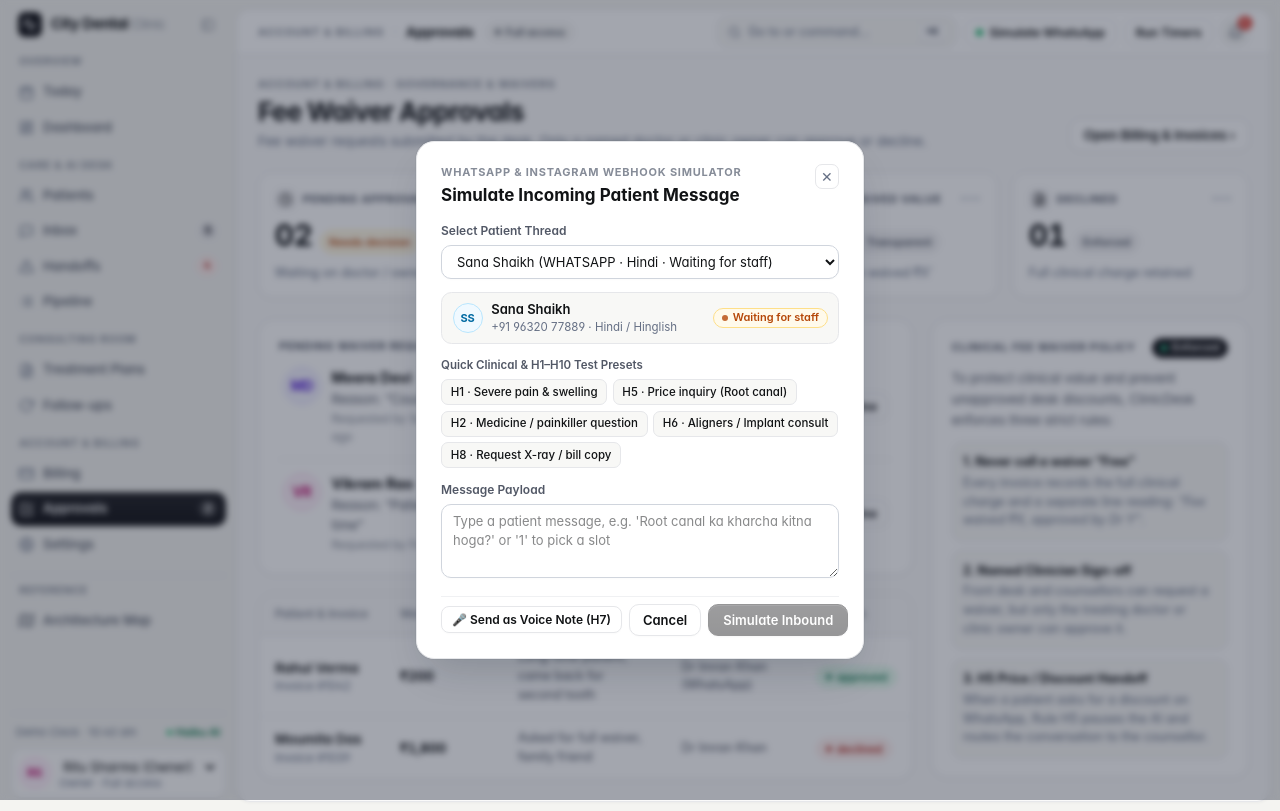
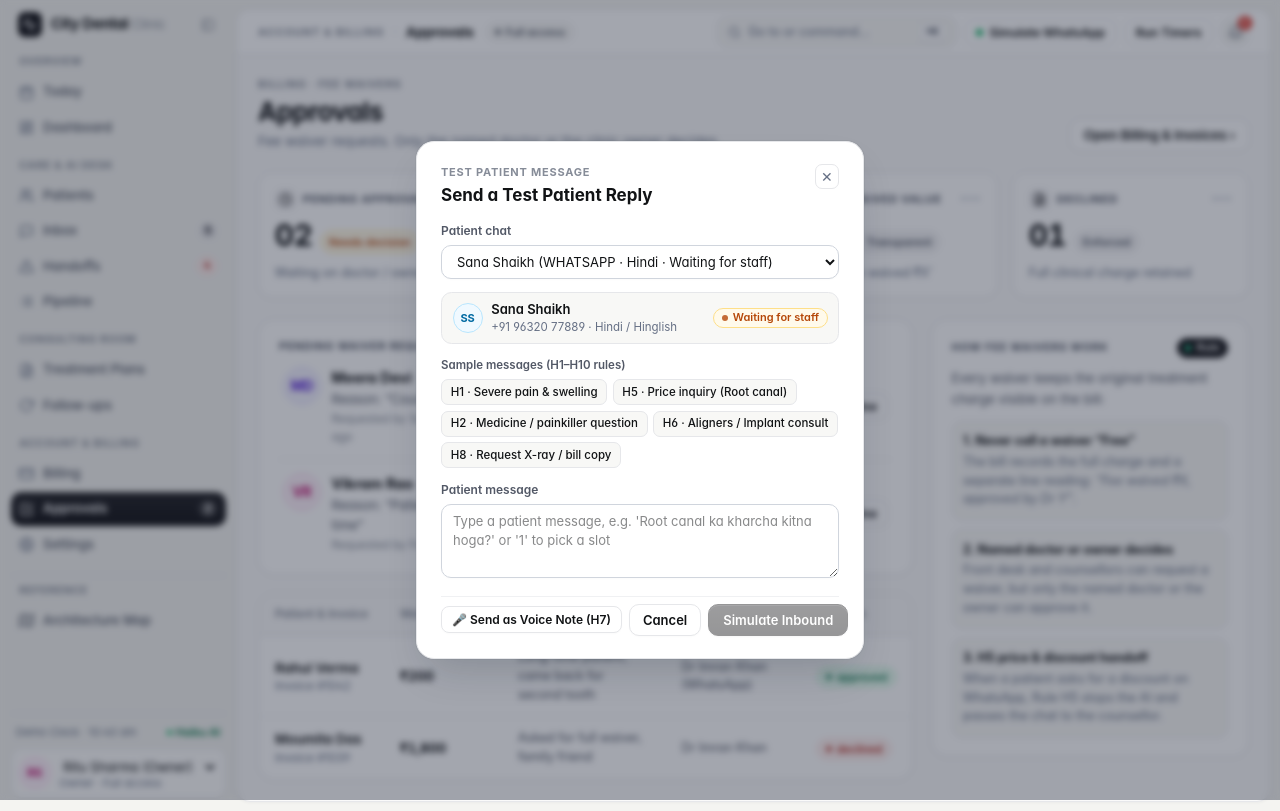
Before and after one commit to aloodamz/clinic-desk, a Next.js app: page /approvals in a window 1280 px wide. Both pictures are taken after a click on the button "Simulate WhatsApp". Built offline with nearby package versions, Linux system fonts and the light colour scheme.

Commit message:
code optimisation

```diff
--- a/src/app/approvals/page.tsx
+++ b/src/app/approvals/page.tsx
@@ -23,14 +23,13 @@ export default function ApprovalsPage() {
       <div className="flex flex-col sm:flex-row sm:items-end justify-between gap-4">
         <div>
           <div className="text-[11px] font-bold uppercase tracking-[0.08em] text-[#868C98] mb-1">
-            ACCOUNT &amp; BILLING · GOVERNANCE &amp; WAIVERS
+            BILLING · FEE WAIVERS
           </div>
           <h1 className="text-[26px] leading-tight font-bold tracking-tight text-[#111315]">
-            Fee Waiver Approvals
+            Approvals
           </h1>
           <p className="text-[13.5px] text-[#667085] mt-0.5">
-            Fee waiver requests submitted by the desk. Only a named doctor or clinic owner can
-            approve or decline.
+            Fee waiver requests. Only the named doctor or the clinic owner decides.
           </p>
         </div>
 
@@ -221,38 +220,37 @@ export default function ApprovalsPage() {
           </div>
         </div>
 
-        {/* Right 4 Columns: Governance Policy Card */}
+        {/* Right 4 Columns: Fee Waiver Rules */}
         <div className="lg:col-span-4 card flex flex-col gap-3">
           <div className="flex items-center justify-between">
             <span className="text-[11px] font-bold uppercase tracking-[0.07em] text-[#525866]">
-              CLINICAL FEE WAIVER POLICY
+              HOW FEE WAIVERS WORK
             </span>
-            <span className="chip sm core">Enforced</span>
+            <span className="chip sm core">Rule</span>
           </div>
           <p className="text-[13px] text-[#525866] leading-relaxed">
-            To protect clinical value and prevent unapproved desk discounts, ClinicDesk enforces
-            three strict rules:
+            Every waiver keeps the original treatment charge visible on the bill:
           </p>
           <div className="flex flex-col gap-2.5 text-[12.5px] text-[#111315]">
             <div className="p-3 rounded-xl bg-[#F8F8F6] border border-[#E6E7EA]">
               <div className="font-bold">1. Never call a waiver &ldquo;Free&rdquo;</div>
               <div className="text-[#667085] mt-0.5">
-                Every invoice records the full clinical charge and a separate line reading:{" "}
+                The bill records the full charge and a separate line reading:{" "}
                 <em>&ldquo;Fee waived ₹X, approved by Dr Y&rdquo;</em>.
               </div>
             </div>
             <div className="p-3 rounded-xl bg-[#F8F8F6] border border-[#E6E7EA]">
-              <div className="font-bold">2. Named Clinician Sign-off</div>
+              <div className="font-bold">2. Named doctor or owner decides</div>
               <div className="text-[#667085] mt-0.5">
-                Front desk and counsellors can request a waiver, but only the treating doctor or
-                clinic owner can approve it.
+                Front desk and counsellors can request a waiver, but only the named doctor or the
+                owner can approve it.
               </div>
             </div>
             <div className="p-3 rounded-xl bg-[#F8F8F6] border border-[#E6E7EA]">
-              <div className="font-bold">3. H5 Price / Discount Handoff</div>
+              <div className="font-bold">3. H5 price &amp; discount handoff</div>
               <div className="text-[#667085] mt-0.5">
-                When a patient asks for a discount on WhatsApp, Rule H5 pauses the AI and routes
-                the conversation to the counsellor.
+                When a patient asks for a discount on WhatsApp, Rule H5 stops the AI and passes the
+                chat to the counsellor.
               </div>
             </div>
           </div>
--- a/src/app/billing/page.tsx
+++ b/src/app/billing/page.tsx
@@ -67,13 +67,13 @@ export default function BillingPage() {
       <div className="flex flex-col sm:flex-row sm:items-end justify-between gap-4">
         <div>
           <div className="text-[11px] font-bold uppercase tracking-[0.08em] text-[#868C98] mb-1">
-            ACCOUNT &amp; BILLING · CASHIER &amp; RECEIPTS
+            BILLING · INVOICES &amp; RECEIPTS
           </div>
           <h1 className="text-[26px] leading-tight font-bold tracking-tight text-[#111315]">
-            Billing &amp; Invoices
+            Billing
           </h1>
           <p className="text-[13.5px] text-[#667085] mt-0.5">
-            Invoices, WhatsApp payment links, receipts, refunds, and doctor-approved fee waivers.
+            Invoices, payment links, receipts, refunds, and doctor-approved fee waivers.
           </p>
         </div>
 
--- a/src/app/followups/page.tsx
+++ b/src/app/followups/page.tsx
@@ -57,14 +57,14 @@ export default function FollowUpsPage() {
       <div className="flex flex-col sm:flex-row sm:items-end justify-between gap-4">
         <div>
           <div className="text-[11px] font-bold uppercase tracking-[0.08em] text-[#868C98] mb-1">
-            CONSULTING ROOM · AI FOLLOW-UP LADDER
+            CONSULTING ROOM · NEXT STEPS &amp; RECALLS
           </div>
           <h1 className="text-[26px] leading-tight font-bold tracking-tight text-[#111315]">
-            Follow-ups &amp; Recalls
+            Follow-ups
           </h1>
           <p className="text-[13.5px] text-[#667085] mt-0.5">
-            Automated next-step ladder: Day -2 send 2 slots → Day 0 due reminder → Day +3 staff
-            call task → Day +14 close with reason.
+            Next steps set at the end of a visit: two slots 2 days before due, a reminder on the
+            due date, a call task at Day +3, and closure at Day +14.
           </p>
         </div>
 
--- a/src/app/map/page.tsx
+++ b/src/app/map/page.tsx
@@ -19,14 +19,13 @@ export default function MapPage() {
       <div className="flex flex-col sm:flex-row sm:items-end justify-between gap-4">
         <div>
           <div className="text-[11px] font-bold uppercase tracking-[0.08em] text-[#868C98] mb-1">
-            ARCHITECTURE · SYSTEM SPECIFICATION
+            REFERENCE · SYSTEM MAP
           </div>
           <h1 className="text-[26px] leading-tight font-bold tracking-tight text-[#111315]">
-            ClinicDesk Architecture Map
+            ClinicDesk Map
           </h1>
           <p className="text-[13.5px] text-[#667085] mt-0.5">
-            Interactive reference of the 11 screens, 6 staff roles, H1–H10 safety handoffs, and
-            Meta India WhatsApp templates.
+            The 11 screens, 6 staff roles, H1–H10 handoff rules, and Meta India WhatsApp templates.
           </p>
         </div>
 
--- a/src/app/settings/page.tsx
+++ b/src/app/settings/page.tsx
@@ -19,14 +19,13 @@ export default function SettingsPage() {
       <div className="flex flex-col sm:flex-row sm:items-end justify-between gap-4">
         <div>
           <div className="text-[11px] font-bold uppercase tracking-[0.08em] text-[#868C98] mb-1">
-            ACCOUNT &amp; BILLING · CLINIC CONFIGURATION
+            SETTINGS · CLINIC SETUP
           </div>
           <h1 className="text-[26px] leading-tight font-bold tracking-tight text-[#111315]">
-            Clinic Settings
+            Settings
           </h1>
           <p className="text-[13.5px] text-[#667085] mt-0.5">
-            Configure clinic identity, operating hours, doctors, chairs, partner hospital sites,
-            staff roles, and demo controls.
+            Hours, holidays, doctors, chairs, places, staff, and roles.
           </p>
         </div>
 
--- a/src/components/InboundSimulatorModal.tsx
+++ b/src/components/InboundSimulatorModal.tsx
@@ -66,10 +66,10 @@ export function InboundSimulatorModal({ open, onClose }: { open: boolean; onClos
         <div className="flex items-start justify-between gap-3 mb-4">
           <div>
             <div className="text-[11px] font-bold uppercase tracking-[0.07em] text-[#868C98]">
-              WhatsApp &amp; Instagram Webhook Simulator
+              TEST PATIENT MESSAGE
             </div>
             <h2 className="font-bold text-[17px] text-[#111315] mt-0.5">
-              Simulate Incoming Patient Message
+              Send a Test Patient Reply
             </h2>
           </div>
           <button
@@ -84,7 +84,7 @@ export function InboundSimulatorModal({ open, onClose }: { open: boolean; onClos
         <div className="flex flex-col gap-3.5">
           <div>
             <label className="block text-[12px] font-semibold text-[#525866] mb-1.5">
-              Select Patient Thread
+              Patient chat
             </label>
             <select
               className="w-full"
@@ -119,7 +119,7 @@ export function InboundSimulatorModal({ open, onClose }: { open: boolean; onClos
 
           <div>
             <div className="text-[11.5px] font-semibold text-[#525866] mb-1.5">
-              Quick Clinical &amp; H1–H10 Test Presets
+              Sample messages (H1–H10 rules)
             </div>
             <div className="flex flex-wrap gap-1.5">
               {PRESET_SCENARIOS.map((sc) => (
@@ -137,7 +137,7 @@ export function InboundSimulatorModal({ open, onClose }: { open: boolean; onClos
 
           <div>
             <label className="block text-[12px] font-semibold text-[#525866] mb-1.5">
-              Message Payload
+              Patient message
             </label>
             <textarea
               className="w-full"
```
